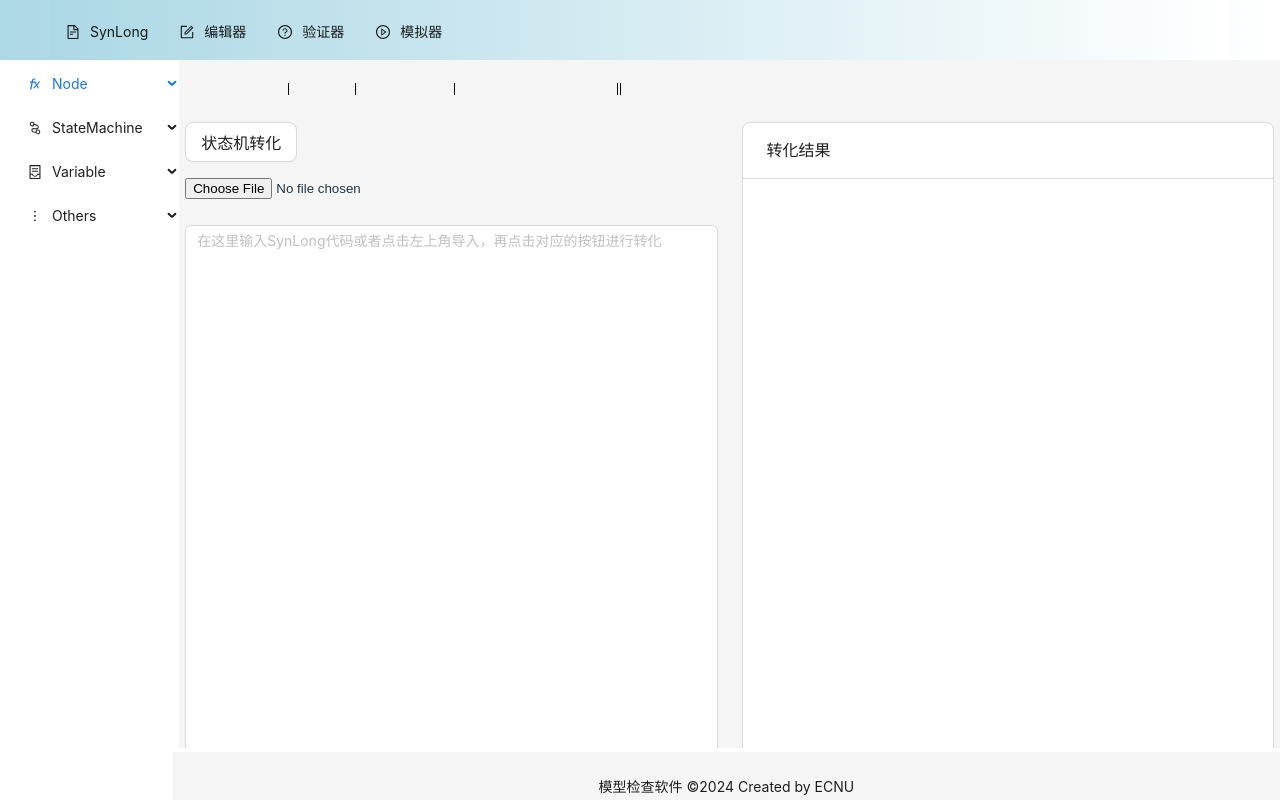
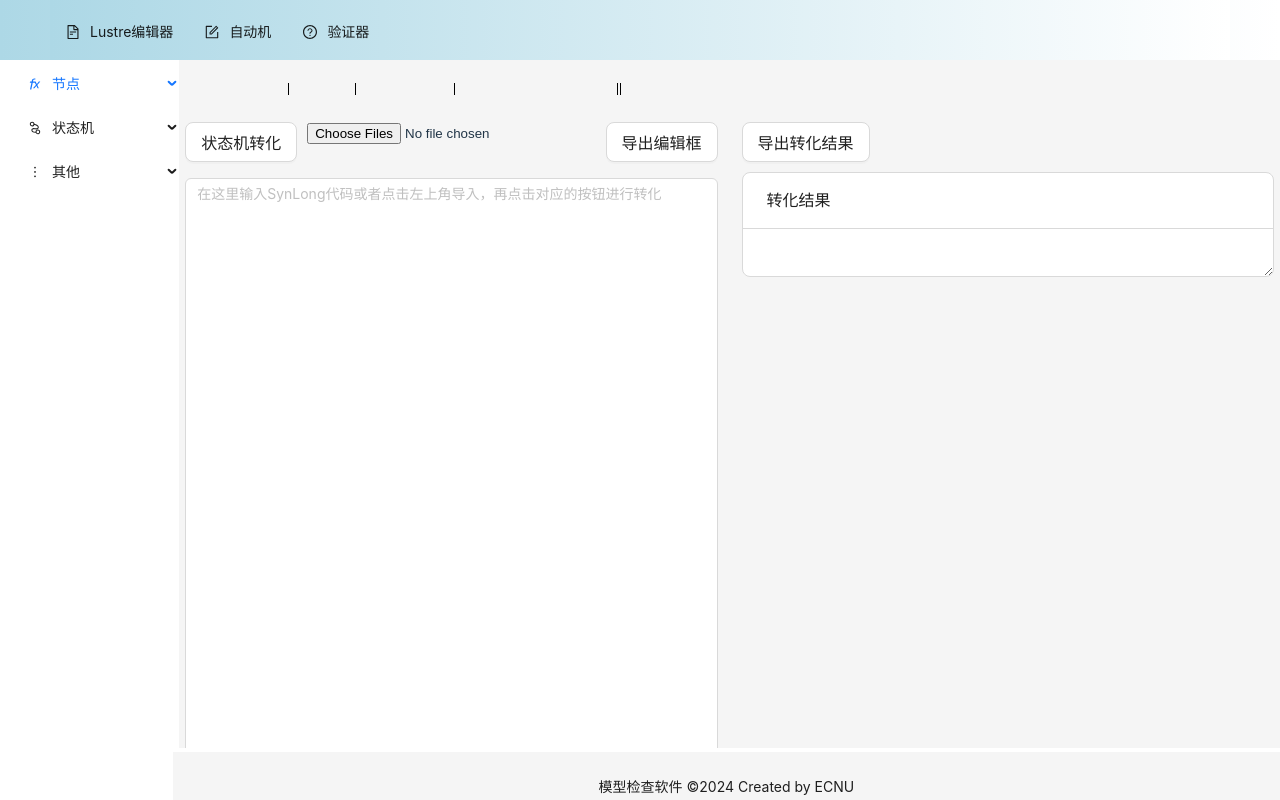
Before and after one commit to NicholasStone/check-frontend, a React (Vite) app: page /lustre in a window 1280 px wide. Built offline with nearby package versions, Linux system fonts and the light colour scheme.

Commit message:
feat: 修改了sidebar为中文，但解析node仍有bug；修改了topbar的名字，删除了模拟器；修改了lustre界面的布局，增加了导入导出等功能

```diff
--- a/main.js
+++ b/main.js
@@ -55,7 +55,7 @@ function createWindow() {
 
   mainWindow.loadURL("http://localhost:" + port);
 
-  mainWindow.webContents.openDevTools()
+  // mainWindow.webContents.openDevTools()
 
   // 关闭window时触发下列事件.
   mainWindow.on('closed', function () {
--- a/src/components/SideBar.jsx
+++ b/src/components/SideBar.jsx
@@ -10,7 +10,7 @@ function SideBar() {
     {
       key: 1,
       icon: <FunctionOutlined/>,
-      label: "Node",
+      label: "节点",
       children: parsedItems.nodes.map(node => ({
         key: node.id,
         label: node.name,
@@ -20,27 +20,27 @@ function SideBar() {
     {
       key: 2,
       icon: <NodeIndexOutlined/>,
-      label: "StateMachine",
+      label: "状态机",
       children: parsedItems.stateMachines.map(stm => ({
         key: stm.id,
         label: stm.name,
         icon: <NodeIndexOutlined/>,
       })),
     },
-    {
-      key: 3,
-      icon: <ContainerOutlined/>,
-      label: "Variable",
-      children: parsedItems.variables.map(variable => ({
-        key: variable.id,
-        label: variable.name,
-        icon: <ContainerOutlined/>,
-      })),
-    },
+    // {
+    //   key: 3,
+    //   icon: <ContainerOutlined/>,
+    //   label: "变量",
+    //   children: parsedItems.variables.map(variable => ({
+    //     key: variable.id,
+    //     label: variable.name,
+    //     icon: <ContainerOutlined/>,
+    //   })),
+    // },
     {
       key: 4,
       icon: <MoreOutlined/>,
-      label: "Others",
+      label: "其他",
       children: parsedItems.others.map(other => ({
         key: other.id,
         label: other.name,
--- a/src/components/TopBar.jsx
+++ b/src/components/TopBar.jsx
@@ -8,10 +8,10 @@ import {FileTextOutlined, FormOutlined, PlayCircleOutlined, QuestionCircleOutlin
 function TopBar() {
   const {Header} = Layout;
   const items = [
-    {key: 'lustre', label: 'SynLong', icon: <FileTextOutlined/>},
-    {key: 'editor', label: '编辑器', icon: <FormOutlined/>},
+    {key: 'lustre', label: 'Lustre编辑器', icon: <FileTextOutlined/>},
+    {key: 'editor', label: '自动机', icon: <FormOutlined/>},
     {key: 'verifier', label: '验证器', icon: <QuestionCircleOutlined/>},
-    {key: 'simulator', label: '模拟器', icon: <PlayCircleOutlined/>},
+    // {key: 'simulator', label: '模拟器', icon: <PlayCircleOutlined/>},
   ];
   const dispatch = useDispatch()
   const navigate = useNavigate()
--- a/src/pages/EditorPanel/index.jsx
+++ b/src/pages/EditorPanel/index.jsx
@@ -22,7 +22,7 @@ function EditorPanel() {
             {
               key: 'global_declaration',
               icon: <IconFont type='icon-paper'/>,
-              label: '声明',
+              label: '全局声明',
             },
             {
               icon: <IconFont type='icon-clock'/>,
@@ -36,14 +36,14 @@ function EditorPanel() {
                 {
                   key: 'local_declaration',
                   icon: <IconFont type='icon-paper'/>,
-                  label: '声明',
+                  label: '局部声明',
                 }
               ]
             },
             {
               key: 'system_declaration',
               icon: <IconFont type='icon-paper'/>,
-              label: '模型声明',
+              label: '模型实例',
             },
           ]}
           onClick={(e) => {
--- a/src/pages/LustrePanel/index.jsx
+++ b/src/pages/LustrePanel/index.jsx
@@ -1,8 +1,9 @@
 import {Button, Card, ConfigProvider, Flex, Input, Layout, notification} from "antd"
 import {useRef, useState, useEffect} from "react"
 import {request} from "../../utils"
-import {useDispatch} from "react-redux";
+import {useDispatch, useSelector} from "react-redux";
 import {setParsedSynLong} from "../../store/modules/lustre/synlong.jsx";
+import {setAutos, setDeclaration, setSystemDeclaration} from "../../store/modules/editor/model";
 
 function LustrePanel() {
   const synlongRef = useRef(null)
@@ -13,27 +14,68 @@ function LustrePanel() {
   // 在EditorPanel组件中，当编辑器内容变化时调用
   const dispatch = useDispatch(); // 假设使用Redux
 
+  const {parsedItems} = useSelector(state => {
+    console.log("Redux State:", state.parsedItems); // 调试信息
+    return state.parsedItems;
+  });
+
   // 文件导入处理函数
   const handleFileImport = (event) => {
-    const file = event.target.files[0];
-    if (file) {
+    const files = Array.from(event.target.files);
+    let content = "";
+    let dependNodeContent = "";
+
+    files.forEach(file => {
       const reader = new FileReader();
       reader.onload = (e) => {
-        const content = e.target.result;
-        synlongRef.current.resizableTextArea.textArea.value = content;
+        // TODO: 修改这里的文件名
+        if (file.name === 'DependNode.lus') {
+          dependNodeContent = e.target.result + "\n" + dependNodeContent;
+        } else {
+          content += e.target.result + "\n";
+        }
+        synlongRef.current.resizableTextArea.textArea.value = dependNodeContent + content;
         handleEditorChange(); // 更新全局状态
       };
       reader.readAsText(file);
-    }
+    });
   };
 
   // TODO: 解析函数
   function parseEditorContent(content) {
+    const nodes = [];
+    const stateMachines = [];
+    const variables = [];
+    const others = [];
+
+    // 匹配节点和函数声明
+    const opRegex = /(function|node)\s+([a-zA-Z_][a-zA-Z_0-9]*)\s*\(([^)]*)\)\s*returns\s*\(([^)]*)\)\s*;/g;
+    let match;
+    while ((match = opRegex.exec(content)) !== null) {
+      nodes.push({
+        kind: match[1],
+        id: match[2],
+        name: match[2],
+        params: match[3].split(';').map(param => param.trim()).filter(Boolean),
+        returns: match[4].split(';').map(ret => ret.trim()).filter(Boolean),
+      });
+    }
+
+    // 匹配状态机声明
+    const smRegex = /automaton\s+([a-zA-Z_][a-zA-Z_0-9]*)?\s*{([^}]*)}/gs;
+    while ((match = smRegex.exec(content)) !== null) {
+      stateMachines.push({
+        id: match[1] || 'anonymous',
+        name: match[1] || 'anonymous',
+        body: match[2].trim(),
+      });
+    }
+
     return {
-      nodes: [{id: 'node_1', name: 'node_A'}, {id: 'node_2', name: 'node_B'}],
-      stateMachines: [{id: 'stm_1', name: 'stm1'}, {id: 'stm_2', name: 'stm2'}],
-      variables: [{id: 'var_1', name: 'v1'}, {id: 'var_2', name: 'v2'}],
-      others: [{id: 'other_1', name: content}],
+      nodes,
+      stateMachines,
+      variables,
+      others,
     };
   }
 
@@ -83,6 +125,58 @@ function LustrePanel() {
     }
   }
 
+  // 导出文件函数
+  const handleLustreExport = () => {
+    const blob = new Blob([synlongValue], { type: 'text/plain;charset=utf-8' });
+    const url = URL.createObjectURL(blob);
+    const a = document.createElement('a');
+    a.href = url;
+    a.download = 'exported.lus';
+    a.click();
+    URL.revokeObjectURL(url);
+  };
+
+  // 导出转化结果函数
+  const handleExportResult = () => {
+    const blob = new Blob([value], { type: 'text/plain;charset=utf-8' });
+    const url = URL.createObjectURL(blob);
+    const a = document.createElement('a');
+    a.href = url;
+    a.download = 'converted_result.txt';
+    a.click();
+    URL.revokeObjectURL(url);
+  };
+
+  // 同步加载到自动机函数
+  const handleSyncToAutomaton = () => {
+    try {
+      console.log(value, "value")
+      const jsonData = JSON.parse(value);
+      dispatch(setDeclaration(jsonData.declaration));
+      dispatch(setSystemDeclaration(jsonData.system_declaration));
+      let tmpAutos = jsonData.automatons;
+
+      if (tmpAutos[0].locations[0].x === undefined) {
+        transformAutos(tmpAutos);
+      }
+
+      dispatch(setAutos(tmpAutos));
+
+      notification.success({
+        message: "同步成功",
+        description: "转化结果已同步到自动机",
+        duration: 3,
+      });
+    } catch (error) {
+      notification.error({
+        message: "同步失败",
+        description: "转化结果格式不正确",
+        duration: 3,
+      });
+    }
+  };
+
+
   return (
     <Layout style={{padding: '5px'}}>
       <Layout>
@@ -91,9 +185,9 @@ function LustrePanel() {
           <Flex vertical style={{width: '50%'}} gap='middle'>
             <div>
               <Button style={{float: 'left'}} size="large" onClick={convertToJson}>状态机转化</Button>
-              {/*<Button style={{float: 'right'}} size="large" onClick={checkDataFlow}>数据流验证</Button>*/}
+              <input type="file" accept=".txt,.lus" onChange={handleFileImport} style={{marginLeft: '10px'}} multiple/>
+              <Button style={{float: 'right'}} size="large" onClick={handleLustreExport}>导出编辑框</Button>
             </div>
-            <input type="file" accept=".txt" onChange={handleFileImport} style={{marginBottom: '10px'}} />
             <TextArea ref={synlongRef} style={{resize: 'vertical', height: '660px'}} onChange={handleEditorChange}
                       value={synlongValue}
                       placeholder="在这里输入SynLong代码或者点击左上角导入，再点击对应的按钮进行转化"></TextArea>
@@ -105,7 +199,15 @@ function LustrePanel() {
               },
             }}
           >
-            <Card style={{width: '50%', whiteSpace: 'pre-wrap'}} title="转化结果">{value}</Card>
+          <Flex vertical style={{width: '50%'}}>
+            <div style={{display: 'flex', justifyContent: 'space-between', marginBottom: '10px'}}>
+              <Button size="large" style={{float: 'right'}} onClick={handleExportResult}>导出转化结果</Button>
+              {/* TODO: 同步到自动机, 这里有个问题是导入的json文件中不包含坐标信息, 而打开json文件需要坐标, 所以会出错. */}
+              {/* <Button size="large" style={{float: 'right'}} onClick={handleSyncToAutomaton}>同步到自动机</Button> */}
+            </div>
+            <Card style={{whiteSpace: 'pre-wrap', resize: 'vertical', height: '660px, ', overflowY: 'auto'}} title="转化结果">{value}</Card>
+          </Flex>
+
           </ConfigProvider>
 
         </Flex>
```
